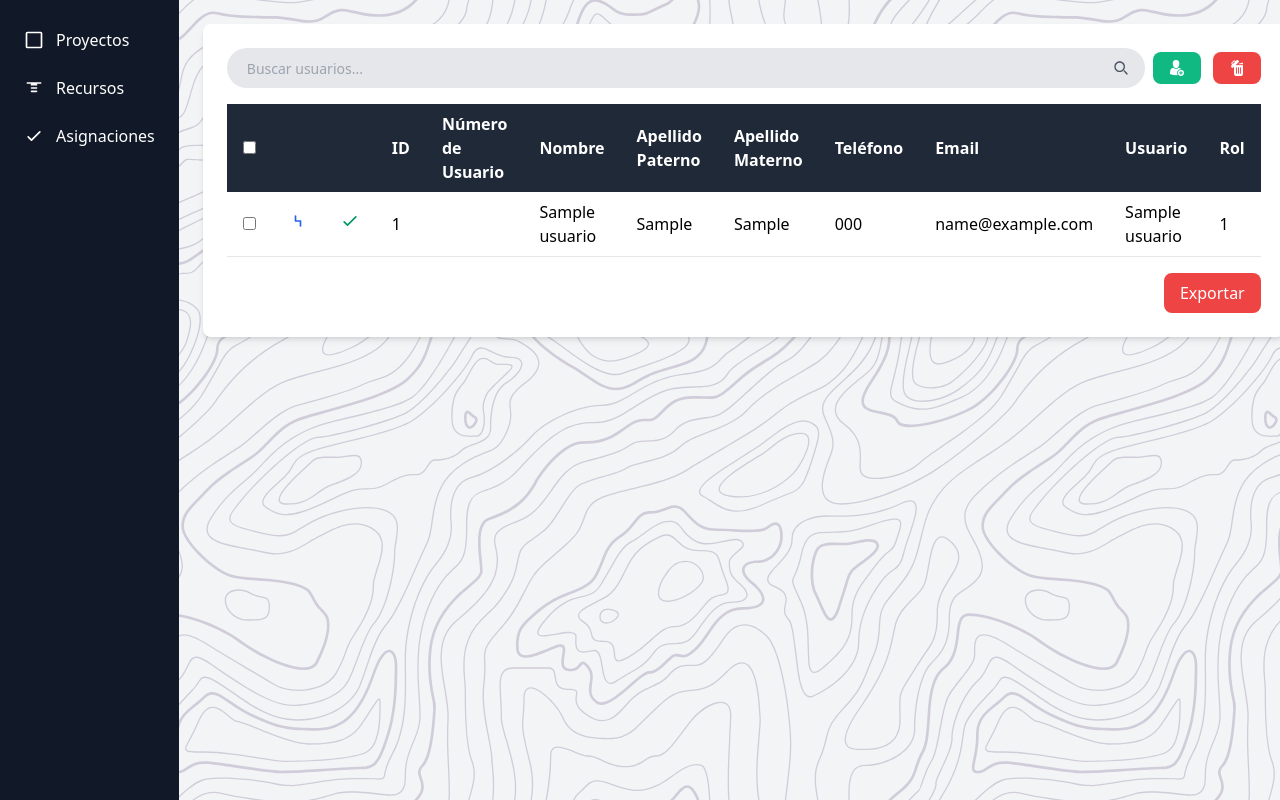
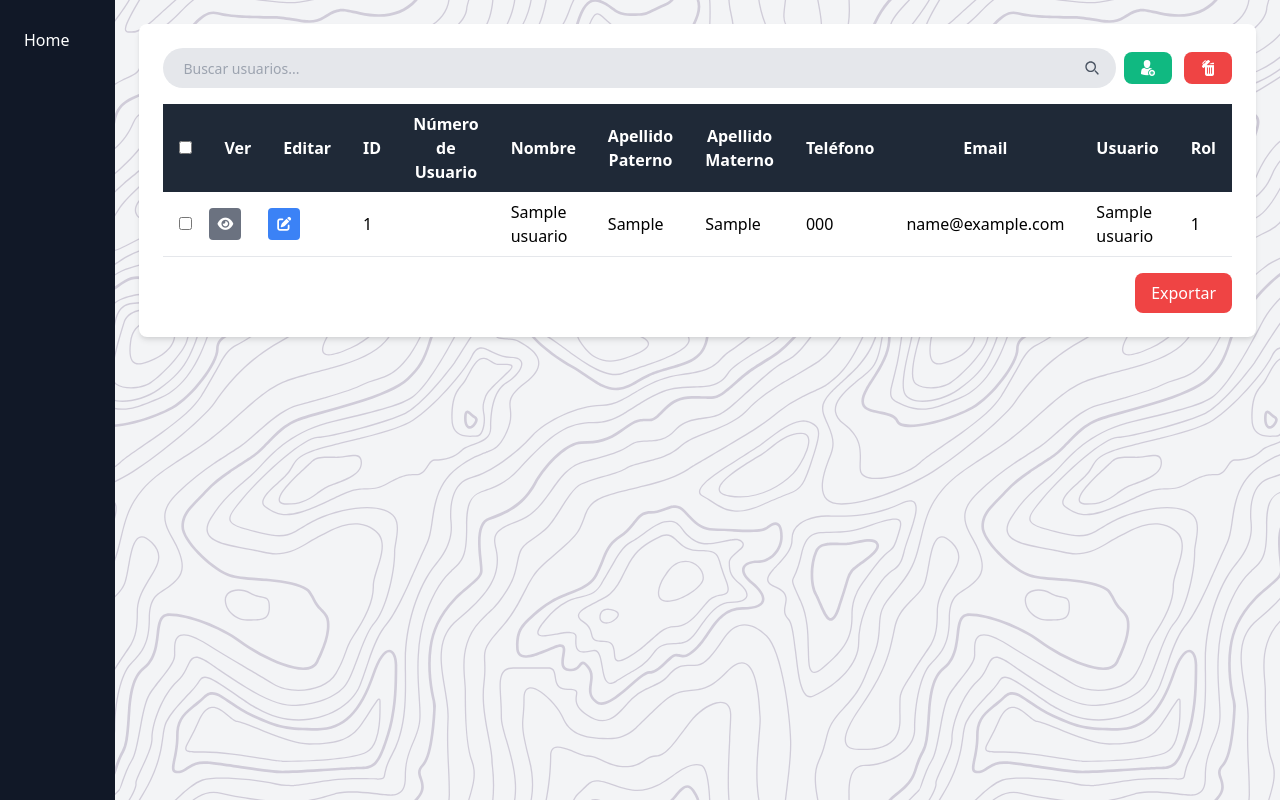
Before and after one commit to Maverick-Dev01/login-conexion-oracle, a CodeIgniter 4 app: the page made by app/Views/usuarios/lista.php in a window 1280 px wide. Shown: the part 60-860 px from the top of the page. Run offline with PHP 8.4 and a stand-in for CodeIgniter, Linux system fonts and the light colour scheme; the template is opened without the code that fills it: most values are stand-ins (such as "Sample title", 1, 10 or a date in 2020); some libraries are stand-ins or nearby versions.

Commit message:
Se creó la funcionalidad de editar y visualizar la información de un usuario Se creó la funcionalidad para poder realizar busquedas Se realizó la funcionalidad para que pueda realizar eliminación de forma masiva

```diff
--- a/app/Config/Routes.php
+++ b/app/Config/Routes.php
@@ -21,6 +21,10 @@ $routes->get('/usuarios', 'UsuariosController::index');  // Muestra la lista de
 $routes->get('/usuarios/crear', 'UsuariosController::create');  // Muestra el formulario de creación de usuarios
 $routes->post('/usuarios/guardar', 'UsuariosController::store');  // Guarda el nuevo usuario
 $routes->post('/usuarios/eliminar', 'UsuariosController::eliminar');  // Elimina usuarios seleccionados
+$routes->get('/usuarios/ver/(:num)', 'UsuariosController::show/$1');
+$routes->get('/usuarios/editar/(:num)', 'UsuariosController::edit/$1');
+$routes->post('/usuarios/update/(:num)', 'UsuariosController::update/$1');
+
 
 // Ruta adicional comentada para hashear contraseñas en la base de datos
 // $routes->get('/hash-passwords', 'LoginController::hashExistingPasswords');
--- a/app/Views/usuarios/lista.php
+++ b/app/Views/usuarios/lista.php
@@ -5,14 +5,14 @@
     <meta charset="UTF-8">
     <meta name="viewport" content="width=device-width, initial-scale=1.0">
     <title>Lista de Usuarios</title>
-    <!-- TailwindCSS desde CDN -->
     <link href="https://cdn.jsdelivr.net/npm/tailwindcss@2.2.19/dist/tailwind.min.css" rel="stylesheet">
     <link rel="stylesheet" href="<?= base_url('css/patterns.css'); ?>">
     <link rel="stylesheet" href="<?= base_url('css/usuarios.css'); ?>">
+    <link rel="stylesheet" href="https://cdnjs.cloudflare.com/ajax/libs/font-awesome/6.0.0-beta3/css/all.min.css">
+
 </head>
 
 <body class="bg-gray-100">
-    <!-- Header -->
     <header class="bg-gray-800 text-white p-4 flex justify-between items-center">
         <div class="flex items-center">
             <button id="menu-toggle" class="text-white focus:outline-none">
@@ -27,67 +27,41 @@
         </div>
     </header>
 
-    <!-- Layout principal -->
     <div class="flex">
-        <!-- Menú lateral -->
         <nav id="sidebar" class="sidebar sidebar-expanded bg-gray-900 text-white h-screen flex flex-col">
             <ul class="mt-4">
                 <li class="px-6 py-3 hover:bg-gray-700">
-                    <a href="#" class="flex items-center">
-                        <svg xmlns="http://www.w3.org/2000/svg" class="h-5 w-5 mr-3" fill="none" viewBox="0 0 24 24" stroke="currentColor">
-                            <path stroke-linecap="round" stroke-linejoin="round" stroke-width="2" d="M3 4a1 1 0 011-1h16a1 1 0 011 1v16a1 1 0 01-1 1H4a1 1 0 01-1-1V4z" />
-                        </svg>
-                        <span>Proyectos</span>
-                    </a>
-                </li>
-                <li class="px-6 py-3 hover:bg-gray-700">
-                    <a href="#" class="flex items-center">
-                        <svg xmlns="http://www.w3.org/2000/svg" class="h-5 w-5 mr-3" fill="none" viewBox="0 0 24 24" stroke="currentColor">
-                            <path stroke-linecap="round" stroke-linejoin="round" stroke-width="2" d="M9 12h6m-6 4h6m-6-8h6M4 6h16" />
-                        </svg>
-                        <span>Recursos</span>
-                    </a>
-                </li>
-                <li class="px-6 py-3 hover:bg-gray-700">
-                    <a href="#" class="flex items-center">
-                        <svg xmlns="http://www.w3.org/2000/svg" class="h-5 w-5 mr-3" fill="none" viewBox="0 0 24 24" stroke="currentColor">
-                            <path stroke-linecap="round" stroke-linejoin="round" stroke-width="2" d="M5 13l4 4L19 7" />
-                        </svg>
-                        <span>Asignaciones</span>
+                    <a href="<?php echo base_url('/dashboard'); ?>" class="flex items-center">
+                        <span>Home</span>
                     </a>
                 </li>
             </ul>
         </nav>
 
-        <!-- Contenido principal -->
         <div class="flex-grow p-6">
-            <!-- CardView redondeado -->
             <div class="bg-white shadow-md rounded-lg p-6">
-                <!-- Mensajes de éxito o error -->
                 <?php if (session()->has('success')): ?>
-                    <div class="bg-green-500 text-white p-3 rounded mb-4">
+                    <div id="success-alert" class="bg-green-500 text-white p-3 rounded mb-4">
                         <?= session('success'); ?>
                     </div>
                 <?php elseif (session()->has('error')): ?>
-                    <div class="bg-red-500 text-white p-3 rounded mb-4">
+                    <div id="error-alert" class="bg-red-500 text-white p-3 rounded mb-4">
                         <?= session('error'); ?>
                     </div>
                 <?php endif; ?>
 
-                <!-- Contenedor para el buscador y botones -->
                 <div class="flex justify-between items-center mb-4">
-                    <!-- Barra de búsqueda -->
                     <div class="relative text-gray-600 flex-grow mr-2">
-                        <input type="search" name="search" placeholder="Buscar usuarios..." class="bg-gray-200 h-10 px-5 pr-10 rounded-full text-sm focus:outline-none w-full">
+                        <form action="<?= base_url('/usuarios'); ?>" method="GET">
+                            <input type="search" name="query" value="<?= esc($query ?? '') ?>" placeholder="Buscar usuarios..." class="bg-gray-200 h-10 px-5 pr-10 rounded-full text-sm focus:outline-none w-full">
                             <button type="submit" class="absolute right-0 top-0 mt-3 mr-4">
                                 <svg class="h-4 w-4 fill-current" xmlns="http://www.w3.org/2000/svg" viewBox="0 0 24 24">
                                     <path d="M10,18C5.59,18,2,14.41,2,10S5.59,2,10,2s8,3.59,8,8S14.41,18,10,18z M10,4C6.69,4,4,6.69,4,10s2.69,6,6,6s6-2.69,6-6S13.31,4,10,4z" />
                                     <path d="M21,22c-0.26,0-0.52-0.1-0.71-0.29L16.15,17.15c-0.39-0.39-0.39-1.02,0-1.41c0.39-0.39,1.02-0.39,1.41,0l4.14,4.14c0.39,0.39,0.39,1.02,0,1.41C21.52,21.9,21.26,22,21,22z" />
                                 </svg>
                             </button>
+                        </form>
                     </div>
-
-                    <!-- Botones de acción y agregar imágenes -->
                     <div class="space-x-2">
                         <a href="<?= base_url('/usuarios/crear'); ?>">
                             <button class="bg-green-500 text-white px-4 py-2 rounded-lg hover:bg-green-600">
@@ -100,43 +74,44 @@
                     </div>
                 </div>
 
-                <!-- Tabla de usuarios -->
                 <form id="deleteForm" action="<?= base_url('/usuarios/eliminar'); ?>" method="POST">
                     <div class="overflow-x-auto">
                         <table class="min-w-full table-auto">
                             <thead class="bg-gray-800 text-white">
                                 <tr>
-                                    <th class="px-4 py-2 text-left"><input type="checkbox" id="select-all"></th>
-                                    <th class="px-4 py-2 text-left"></th>
-                                    <th class="px-4 py-2 text-left"></th>
-                                    <th class="px-4 py-2 text-left">ID</th>
-                                    <th class="px-4 py-2 text-left">Número de Usuario</th>
-                                    <th class="px-4 py-2 text-left">Nombre</th>
-                                    <th class="px-4 py-2 text-left">Apellido Paterno</th>
-                                    <th class="px-4 py-2 text-left">Apellido Materno</th>
-                                    <th class="px-4 py-2 text-left">Teléfono</th>
-                                    <th class="px-4 py-2 text-left">Email</th>
-                                    <th class="px-4 py-2 text-left">Usuario</th>
-                                    <th class="px-4 py-2 text-left">Rol</th>
+                                    <th class="px-4 py-2"><input type="checkbox" id="select-all"></th>
+                                    <th class="px-4 py-2">Ver</th>
+                                    <th class="px-4 py-2">Editar</th>
+                                    <th class="px-4 py-2">ID</th>
+                                    <th class="px-4 py-2">Número de Usuario</th>
+                                    <th class="px-4 py-2">Nombre</th>
+                                    <th class="px-4 py-2">Apellido Paterno</th>
+                                    <th class="px-4 py-2">Apellido Materno</th>
+                                    <th class="px-4 py-2">Teléfono</th>
+                                    <th class="px-4 py-2">Email</th>
+                                    <th class="px-4 py-2">Usuario</th>
+                                    <th class="px-4 py-2">Rol</th>
                                 </tr>
                             </thead>
                             <tbody class="bg-white">
                                 <?php foreach ($usuarios as $usuario): ?>
                                     <tr class="hover:bg-gray-100 border-b border-gray-200">
-                                        <td class="px-4 py-2"><input type="checkbox" name="usuarios[]" value="<?= $usuario['ID_USUARIO']; ?>"></td>
                                         <td class="px-4 py-2">
-                                            <button class="text-blue-600 hover:text-blue-800">
-                                                <svg xmlns="http://www.w3.org/2000/svg" class="h-5 w-5" fill="none" viewBox="0 0 24 24" stroke="currentColor">
-                                                    <path stroke-linecap="round" stroke-linejoin="round" stroke-width="2" d="M15 12H9m0 0V6m6 6v6m-6-6h6" />
-                                                </svg>
-                                            </button>
+                                            <input type="checkbox" name="usuarios[]" value="<?= $usuario['ID_USUARIO']; ?>">
                                         </td>
-                                        <td class="px-4 py-2">
-                                            <button class="text-green-600 hover:text-green-800">
-                                                <svg xmlns="http://www.w3.org/2000/svg" class="h-5 w-5" fill="none" viewBox="0 0 24 24" stroke="currentColor">
-                                                    <path stroke-linecap="round" stroke-linejoin="round" stroke-width="2" d="M5 13l4 4L19 7" />
-                                                </svg>
-                                            </button>
+                                        <!-- Botón Ver con icono reducido -->
+                                        <td>
+                                            <a href="<?= base_url('usuarios/ver/' . $usuario['ID_USUARIO']); ?>"
+                                                class="bg-gray-500 text-white w-8 h-8 flex items-center justify-center rounded hover:bg-gray-600">
+                                                <i class="fas fa-eye text-sm"></i>
+                                            </a>
+                                        </td>
+                                        <!-- Botón Editar con icono reducido -->
+                                        <td>
+                                            <a href="<?= base_url('usuarios/editar/' . $usuario['ID_USUARIO']); ?>"
+                                                class="bg-blue-500 text-white w-8 h-8 flex items-center justify-center rounded hover:bg-blue-600">
+                                                <i class="fas fa-edit text-sm"></i>
+                                            </a>
                                         </td>
                                         <td class="px-4 py-2"><?= $usuario['ID_USUARIO']; ?></td>
                                         <td class="px-4 py-2"><?= $usuario['NO_USUARIO']; ?></td>
@@ -150,53 +125,54 @@
                                     </tr>
                                 <?php endforeach; ?>
                             </tbody>
+
+
                         </table>
                     </div>
                 </form>
 
-                <!-- Botón de exportar -->
                 <div class="mt-4 flex justify-end">
-                    <button class="bg-red-500 text-white px-4 py-2 rounded-lg hover:bg-red-600">Exportar</button>
+                    <button onclick="exportCSV()" class="bg-red-500 text-white px-4 py-2 rounded-lg hover:bg-red-600">Exportar</button>
                 </div>
             </div>
         </div>
     </div>
 
-    <!-- Script para el menú colapsable -->
     <script>
         const menuToggle = document.getElementById('menu-toggle');
         const sidebar = document.getElementById('sidebar');
-
         menuToggle.addEventListener('click', () => {
-            if (sidebar.classList.contains('sidebar-expanded')) {
-                sidebar.classList.remove('sidebar-expanded');
-                sidebar.classList.add('sidebar-collapsed');
-            } else {
-                sidebar.classList.remove('sidebar-collapsed');
-                sidebar.classList.add('sidebar-expanded');
-            }
+            sidebar.classList.toggle('sidebar-expanded');
+            sidebar.classList.toggle('sidebar-collapsed');
         });
 
-        // Seleccionar todos los checkboxes
         document.getElementById('select-all').addEventListener('click', function(event) {
             const checkboxes = document.querySelectorAll('input[name="usuarios[]"]');
             checkboxes.forEach(checkbox => checkbox.checked = event.target.checked);
         });
 
         function deleteSelected() {
-            // Obtener los checkboxes seleccionados
-            let checkboxes = document.querySelectorAll('input[name="usuarios[]"]:checked');
+            const checkboxes = document.querySelectorAll('input[name="usuarios[]"]:checked');
             if (checkboxes.length === 0) {
                 alert('No se ha seleccionado ningún usuario para eliminar.');
                 return;
             }
-
-            // Confirmar la eliminación
             if (confirm('¿Estás seguro de que deseas eliminar los usuarios seleccionados?')) {
-                // Si se confirma, envía el formulario de eliminación
                 document.getElementById('deleteForm').submit();
             }
         }
+
+        // function exportCSV() {
+        //     document.getElementById('deleteForm').action = "<?= base_url('/usuarios/exportar'); ?>";
+        //     document.getElementById('deleteForm').submit();
+        // }
+
+        setTimeout(() => {
+            const successAlert = document.getElementById('success-alert');
+            const errorAlert = document.getElementById('error-alert');
+            if (successAlert) successAlert.style.display = 'none';
+            if (errorAlert) errorAlert.style.display = 'none';
+        }, 2000);
     </script>
 </body>
 
```
Also changed, not shown: app/Controllers/LoginController.php (+19 -10 lines), app/Controllers/UsuariosController.php (+81 -29 lines), app/Views/usuarios/crear.php (+11 -2 lines), app/Views/usuarios/editar.php (added, +42 -0 lines), app/Views/usuarios/index.php (deleted, +0 -27 lines), app/Views/usuarios/ver.php (added, +61 -0 lines). Lines whose indentation alone changed are shown as unchanged.
